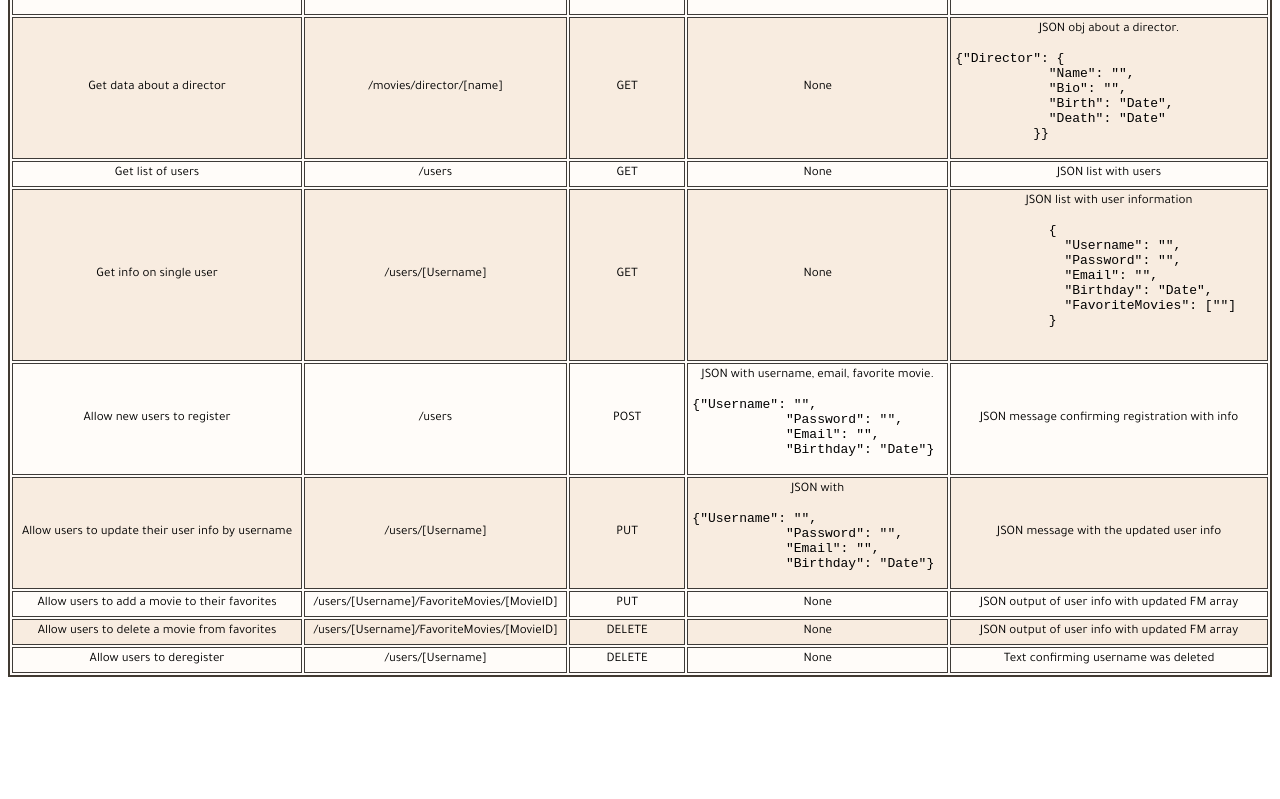
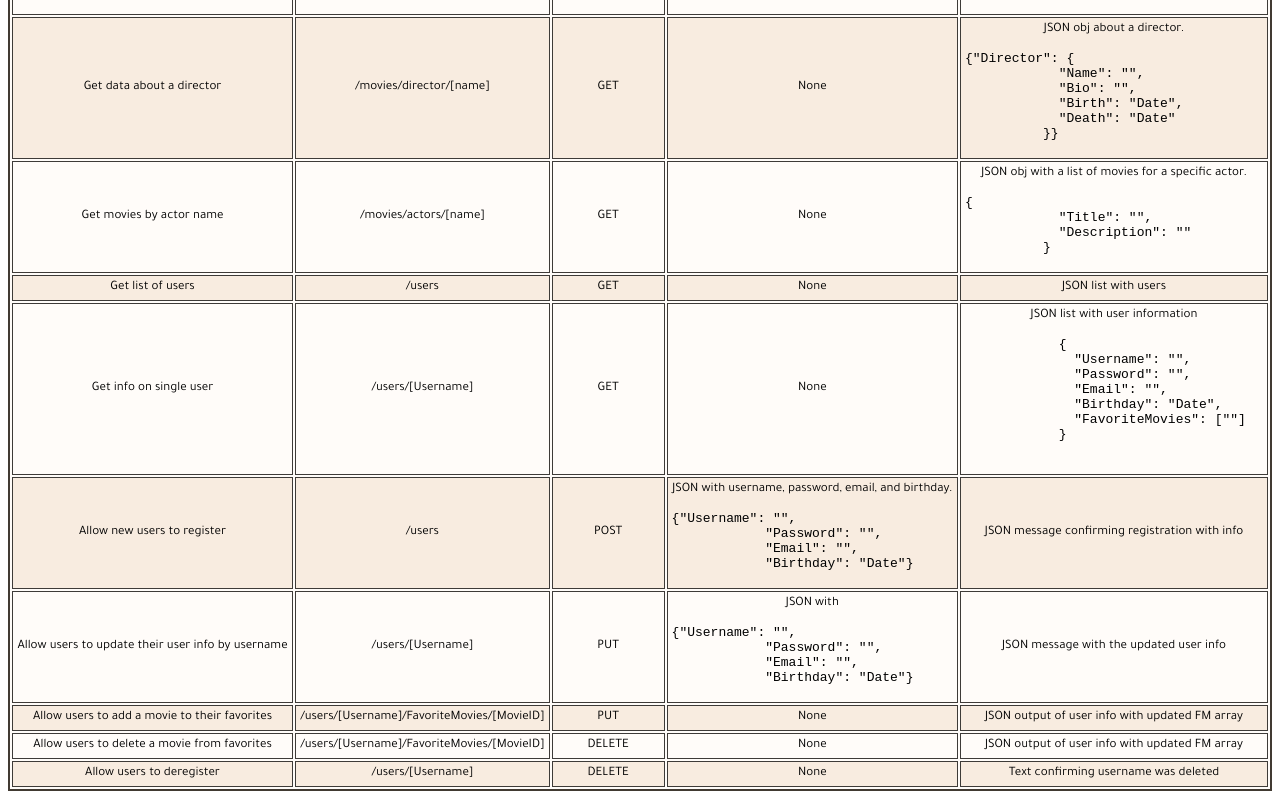
Before and after one commit to keylan1/flixApp, a website: page public/documentation.html in a window 1280 px wide. Shown: the part 547-1346 px from the top of the page. Before the commit the page ends 1232 px from the top, so only its background shows below. Drawn offline with Linux system fonts and the light colour scheme.

Commit message:
Updated readme and documentation

```diff
--- a/public/documentation.html
+++ b/public/documentation.html
@@ -101,6 +101,18 @@
         </td>
       </tr>
       <tr>
+        <td>Get movies by actor name</td>
+        <td>/movies/actors/[name]</td>
+        <td>GET</td>
+        <td>None</td>
+        <td>JSON obj with a list of movies for a specific actor.
+          <pre>{
+            "Title": "",
+            "Description": ""
+          }</pre>
+        </td>
+      </tr>
+      <tr>
         <td>Get list of users</td>
         <td>/users</td>
         <td>GET</td>
@@ -130,7 +142,7 @@
         <td>Allow new users to register</td>
         <td>/users</td>
         <td>POST</td>
-        <td>JSON with username, email, favorite movie.
+        <td>JSON with username, password, email, and birthday.
           <pre>{"Username": "",
             "Password": "",
             "Email": "",
```
Also changed, not shown: README.md.
